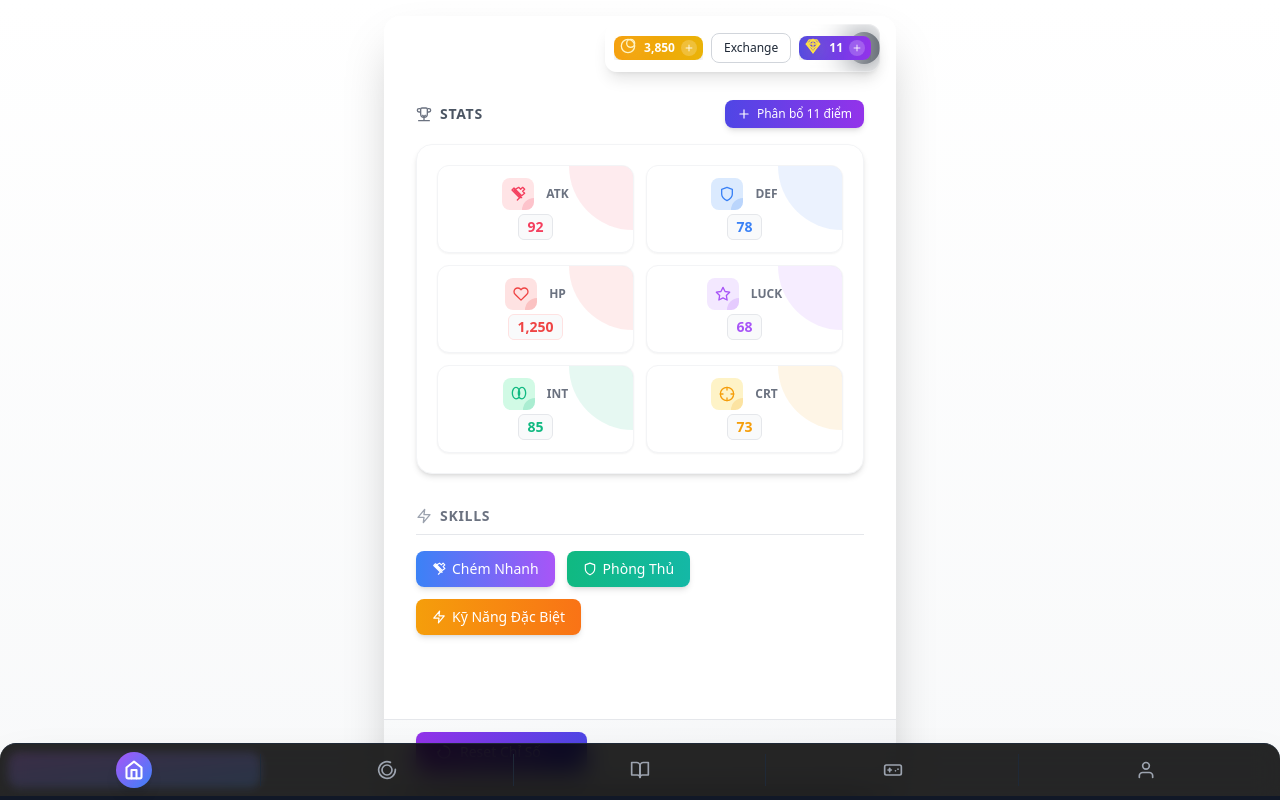
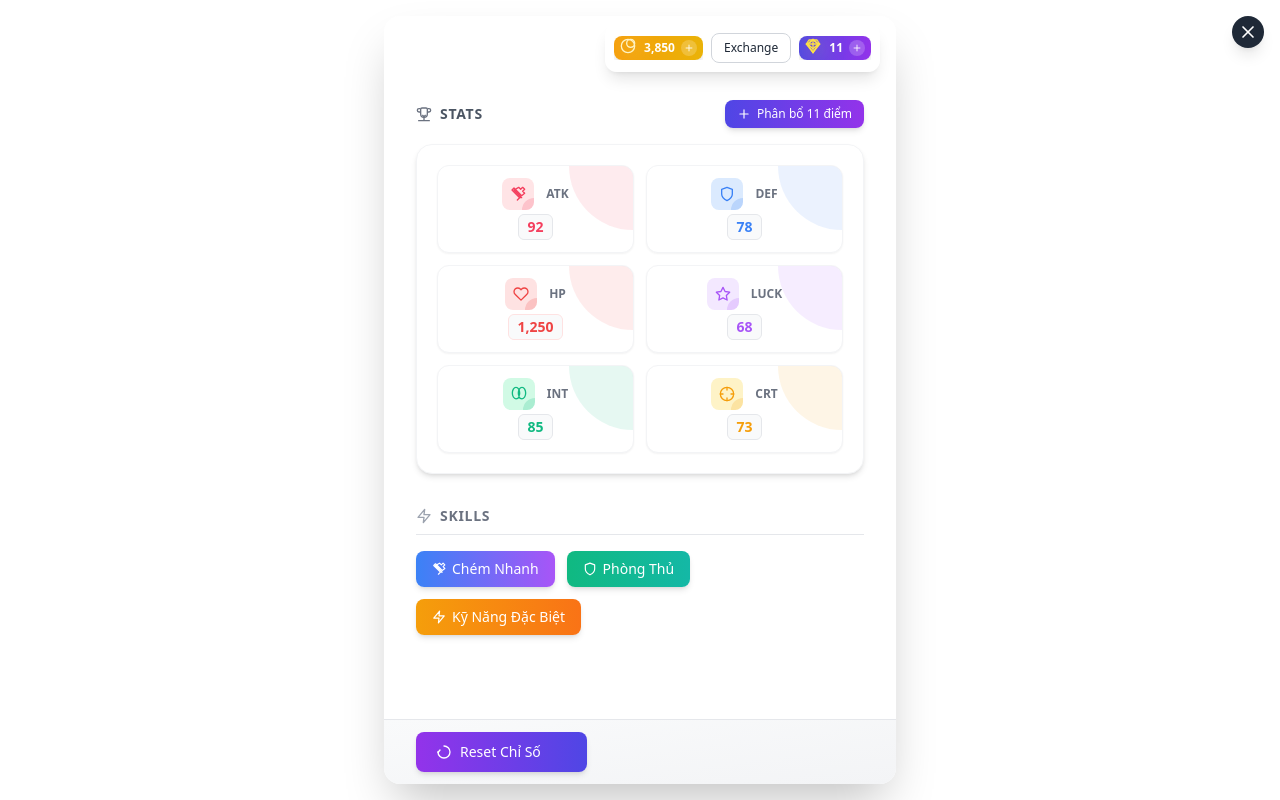
Before and after one commit to huyhoang247/englishleveling3, a React (Create React App) app: page / in a window 1280 px wide. Both pictures are taken after a click on the element 24 px from the left and 24 px from the top of the page. Built offline with nearby package versions, Linux system fonts and the light colour scheme.

Commit message:
Update stats-main.tsx

```diff
--- a/src/stats/stats-main.tsx
+++ b/src/stats/stats-main.tsx
@@ -567,16 +567,12 @@ export default function CharacterCard({ onClose }: CharacterCardProps) {
 
 
   return (
-    // MODIFIED: Added absolute positioning and full size for fullscreen display
-    // Removed max-w-lg mx-auto for full screen
-    <div className={`absolute inset-0 rounded-none shadow-none transition-all duration-700 flex items-center justify-center p-4 ${glowEffect ? 'shadow-purple-200' : 'shadow-blue-100'} overflow-hidden`} // Changed overflow-y-auto to overflow-hidden here
-          style={{background: "linear-gradient(to bottom, #ffffff, #f8f9fa)"}}> {/* Background gradient */}
-
-      {/* Container to limit the width of the content within the fullscreen view */}
-      {/* MODIFIED: Added flex flex-col h-full to enable flex layout for fixed header/footer */}
-      <div className="relative max-w-lg w-full h-full bg-white rounded-2xl shadow-2xl overflow-hidden flex flex-col">
+    // MODIFIED: Added fixed inset-0 for fullscreen display
+    // Added z-50 for layering and bg-white p-4 overflow-auto for styling
+    <div className="fixed inset-0 z-50 bg-white p-4 overflow-auto">
 
       {/* Close Button - NEW */}
+      {/* Positioned absolutely within the full-screen container */}
       {onClose && (
         <button
           onClick={onClose}
@@ -586,6 +582,11 @@ export default function CharacterCard({ onClose }: CharacterCardProps) {
           <Icon name="X" size={20} />
         </button>
       )}
+
+      {/* Container to limit the width of the content within the fullscreen view */}
+      {/* MODIFIED: Added flex flex-col h-full to enable flex layout for fixed header/footer */}
+      {/* Removed absolute positioning and full size from this inner container */}
+      <div className="relative max-w-lg mx-auto w-full h-full bg-white rounded-2xl shadow-2xl overflow-hidden flex flex-col">
 
         {/* Header section with background pattern - FIXED TOP */}
         {/* MODIFIED: Added flex-shrink-0 */}
```
Lines whose indentation alone changed are shown as unchanged.
